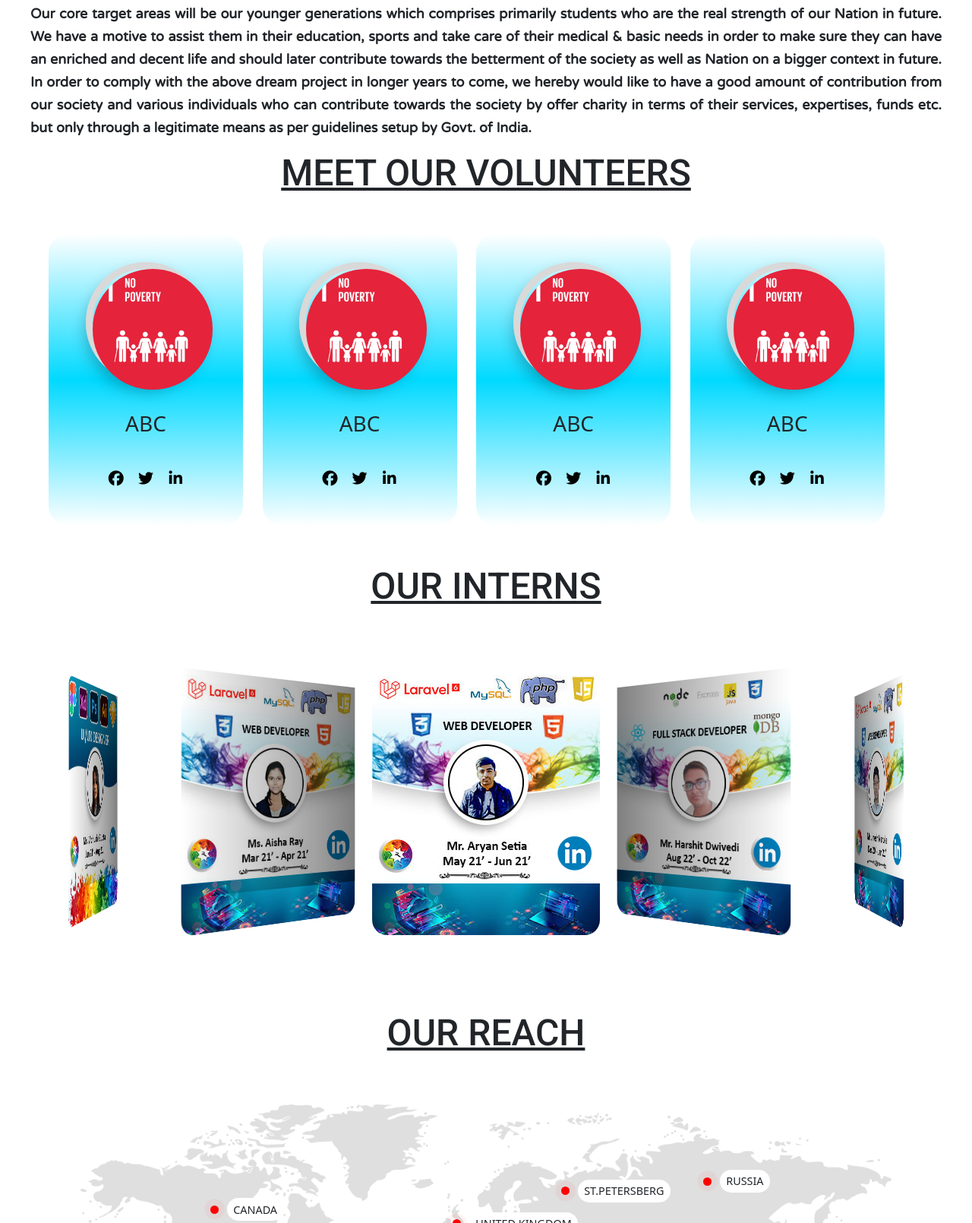
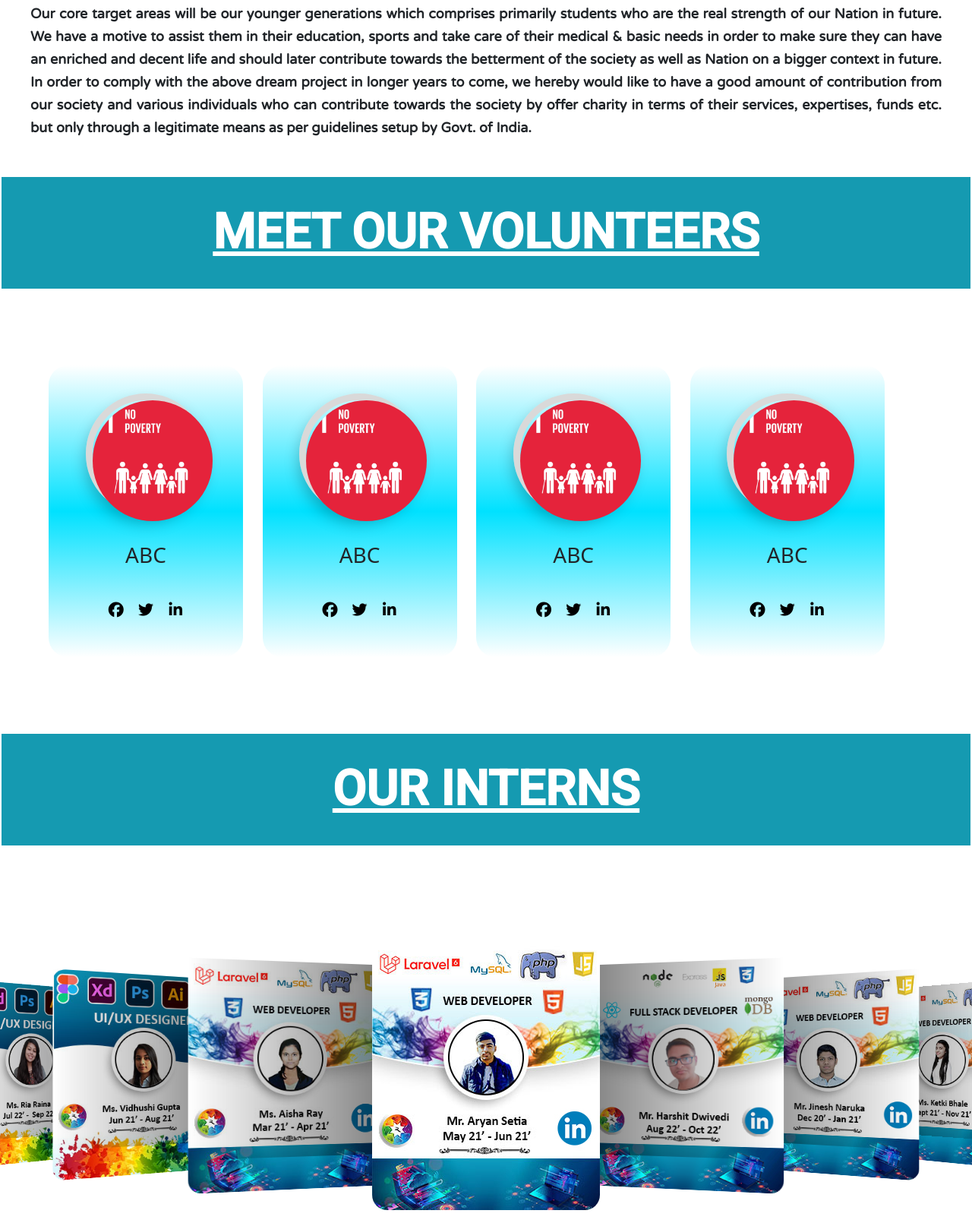
Before and after one commit to geekyish/Rudraksha-Website, a plain HTML site: page index.html in a window 1280 px wide. Shown: the part 2421-4031 px from the top of the page at 76% size. Drawn offline with nearby package versions, Linux system fonts and the light colour scheme; a web font is replaced by a local one.

Commit message:
changed intern-section

```diff
--- a/index.html
+++ b/index.html
@@ -847,6 +847,12 @@
     </div>
 
 
+
+
+
+
+
+
 </div>
 
 
@@ -967,9 +973,9 @@
         centeredSlides: true,
         slidesPerView: "auto",
         coverflowEffect: {
-          rotate: 50,
+          rotate: 20,
           stretch: 0,
-          depth: 100,
+          depth: 200,
           modifier: 1,
           slideShadows: true,
         },
@@ -980,6 +986,7 @@
       },
       });
     </script>
+
     <script
       src="https://code.jquery.com/jquery-3.2.1.slim.min.js"
       integrity="sha384-KJ3o2DKtIkvYIK3UENzmM7KCkRr/rE9/Qpg6aAZGJwFDMVNA/GpGFF93hXpG5KkN"
--- a/style.css
+++ b/style.css
@@ -213,14 +213,17 @@ transform-style:preserve-3d;
 
 }
 .volunteers h2{
-    margin: 0;
-padding: 0;
+    margin: 50px 2px;
+    padding:35px;
 font-family: 'Roboto', sans-serif;
-font-size: 3em;
+font-size: 4em;
 text-decoration: underline;
 text-transform: uppercase;
 text-align: center;
 position: relative;
+background-color: rgb(21 154 177);
+color: white;
+font-weight: bold;
 }
 .volunteer-section .card1 .links i{
     height: 35px;
@@ -244,7 +247,7 @@ position: relative;
     min-width: 20vw;
     height: 30vw;
     border-radius: 2vw;
-    background-image: linear-gradient(white, rgb(0, 217, 255), white);
+    background-image: linear-gradient(white, rgb(0, 225, 255), white);
     background-repeat: no-repeat;
     background-size: cover;
     margin-right: 2vw;
@@ -275,20 +278,17 @@ position: relative;
 
 }
 .interns h2{
-    margin: 0;
-padding: 0;
+    margin: 50px 2px;
+    padding:35px;
 font-family: 'Roboto', sans-serif;
-font-size: 3em;
+font-size: 4em;
 text-decoration: underline;
 text-transform: uppercase;
 text-align: center;
 position: relative;
-}
-.interns{
-    display: flex;
-    justify-content: center;
-    align-items: center;
-
+background-color: rgb(21 154 177);
+color: white;
+font-weight: bold;
 }
 
 .intern-swipper{
@@ -332,14 +332,17 @@ position: relative;
     object-fit: contain;
   }
   .reach h2{
-    margin: 50px;
-    padding: 0;
+    margin: 50px 2px;
+    padding:35px;
     font-family: 'Roboto', sans-serif;
-    font-size: 3em;
+    font-size: 4em;
     text-decoration: underline;
     text-transform: uppercase;
     text-align: center;
     position: relative;
+    background-color: rgb(21 154 177);
+color: white;
+font-weight: bold;
   }
 .pin{
     background: #ff0000;
```
Lines whose indentation alone changed are shown as unchanged.
